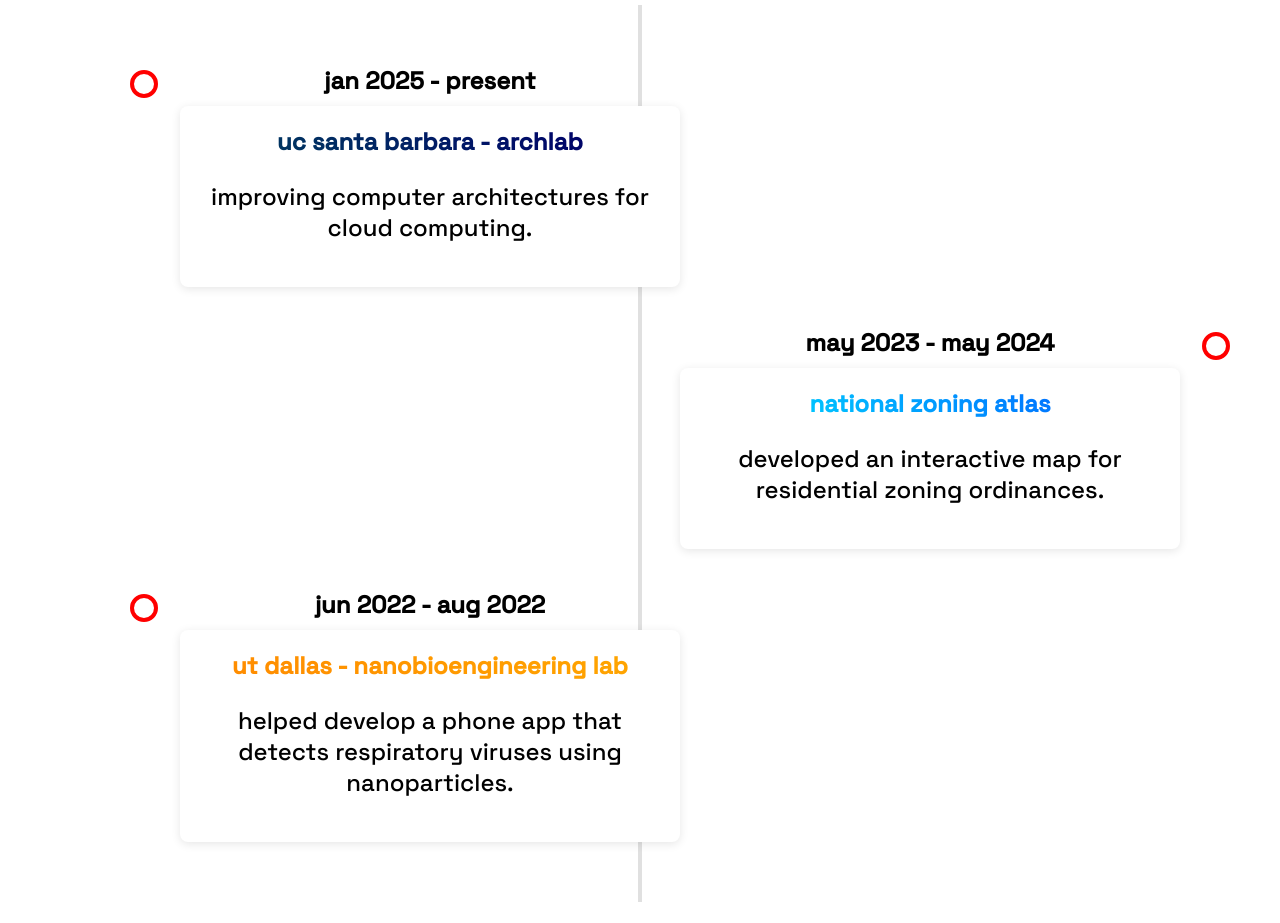
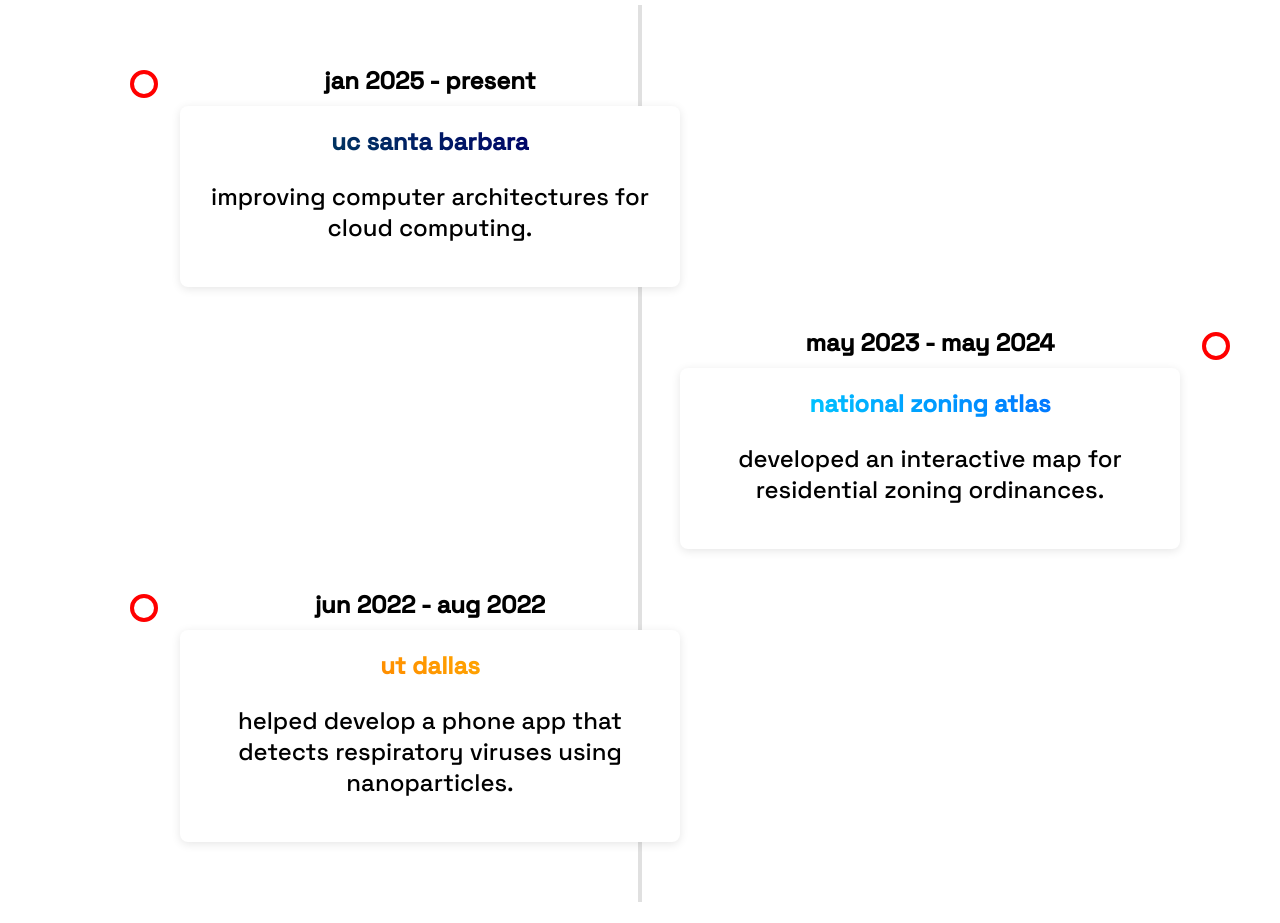
Before and after one commit to zixihong/portfolio-2.0, an Astro site: page /researcher in a window 1280 px wide. Shown: the part 1380-2303 px from the top of the page. Built offline with nearby package versions, Linux system fonts and the light colour scheme; Astro itself is replaced by a stand-in of ours.

Commit message:
fixed typo

```diff
--- a/src/pages/entrepreneur.astro
+++ b/src/pages/entrepreneur.astro
@@ -5,7 +5,7 @@
 <PageLayout title="bh's ventures">
   <main class="page-content">
     <h1>my ventures</h1>
-    <p>i'm currently building @ <a href="https://honme.shofo.ai/" target="_blank" rel="noopener noreferrer" style="text-decoration: none;"><span class="shofo" style="font-weight: bold; background: linear-gradient(45deg, #a143ff, #4ffff0); -webkit-background-clip: text; -webkit-text-fill-color: transparent;">shofo</span></a>, where we're reimagining search and social media.</p>
+    <p>i'm currently building @ <a href="https://home.shofo.ai/" target="_blank" rel="noopener noreferrer" style="text-decoration: none;"><span class="shofo" style="font-weight: bold; background: linear-gradient(45deg, #a143ff, #4ffff0); -webkit-background-clip: text; -webkit-text-fill-color: transparent;">shofo</span></a>, where we're reimagining search and social media.</p>
     <p>previously, i founded <a href="https://linktr.ee/viriongroup" target="_blank" rel="noopener noreferrer" style="text-decoration: none;"><span class="virion" style="font-weight: bold; background: linear-gradient(45deg, #3d3d3d, #5d5d5d); -webkit-background-clip: text; -webkit-text-fill-color: transparent;">the ai virion analysis group</span></a>, a bioinformatics research group delivering ai diagnostic tools for quantifying and analyzing virion counts to clinics.</p>
   </main>
 </PageLayout>
--- a/src/pages/researcher.astro
+++ b/src/pages/researcher.astro
@@ -65,7 +65,7 @@
         <div class="timeline-content">
           <a href="https://www.arch.cs.ucsb.edu/" target="_blank" rel="noopener noreferrer" style="text-decoration: none; color: inherit;">
             <span class="lab-name" style="font-weight: bold; background: linear-gradient(45deg, #003660, #000269); -webkit-background-clip: text; -webkit-text-fill-color: transparent;">
-              uc santa barbara - archlab
+              uc santa barbara
             </span>
           </a>
           <br>
@@ -91,7 +91,7 @@
         <div class="timeline-content">
           <a href="https://www.nanobrainlab.net/" target="_blank" rel="noopener noreferrer" style="text-decoration: none; color: inherit;">
             <span class="lab-name" style="font-weight: bold; background: linear-gradient(45deg, #FF8C00, #FFA500); -webkit-background-clip: text; -webkit-text-fill-color: transparent;">
-              ut dallas - nanobioengineering lab
+              ut dallas
             </span>
           </a>
           <br>
```
